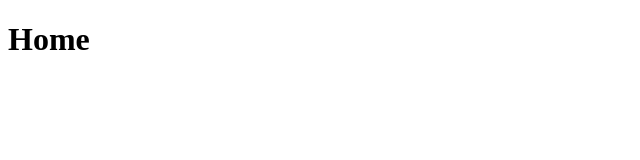
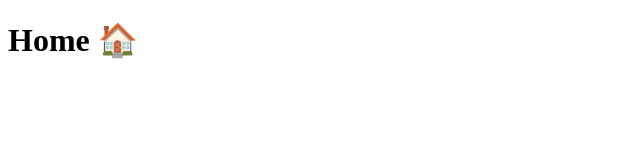
Before and after one commit to vicentexd/clone-tabnews, a Next.js app: page / in a window 1280 px wide. Shown: the top 160 px of the page, without its empty margins (0-640 px from the left). Built offline with nearby package versions, Linux system fonts and the light colour scheme.

Commit message:
modifica a frase

```diff
--- a/pages/index.js
+++ b/pages/index.js
@@ -1,7 +1,7 @@
 function Home(){
 
     return (
-        <h1>Home</h1>
+        <h1>Home 🏠</h1>
     )
 }
 
```
